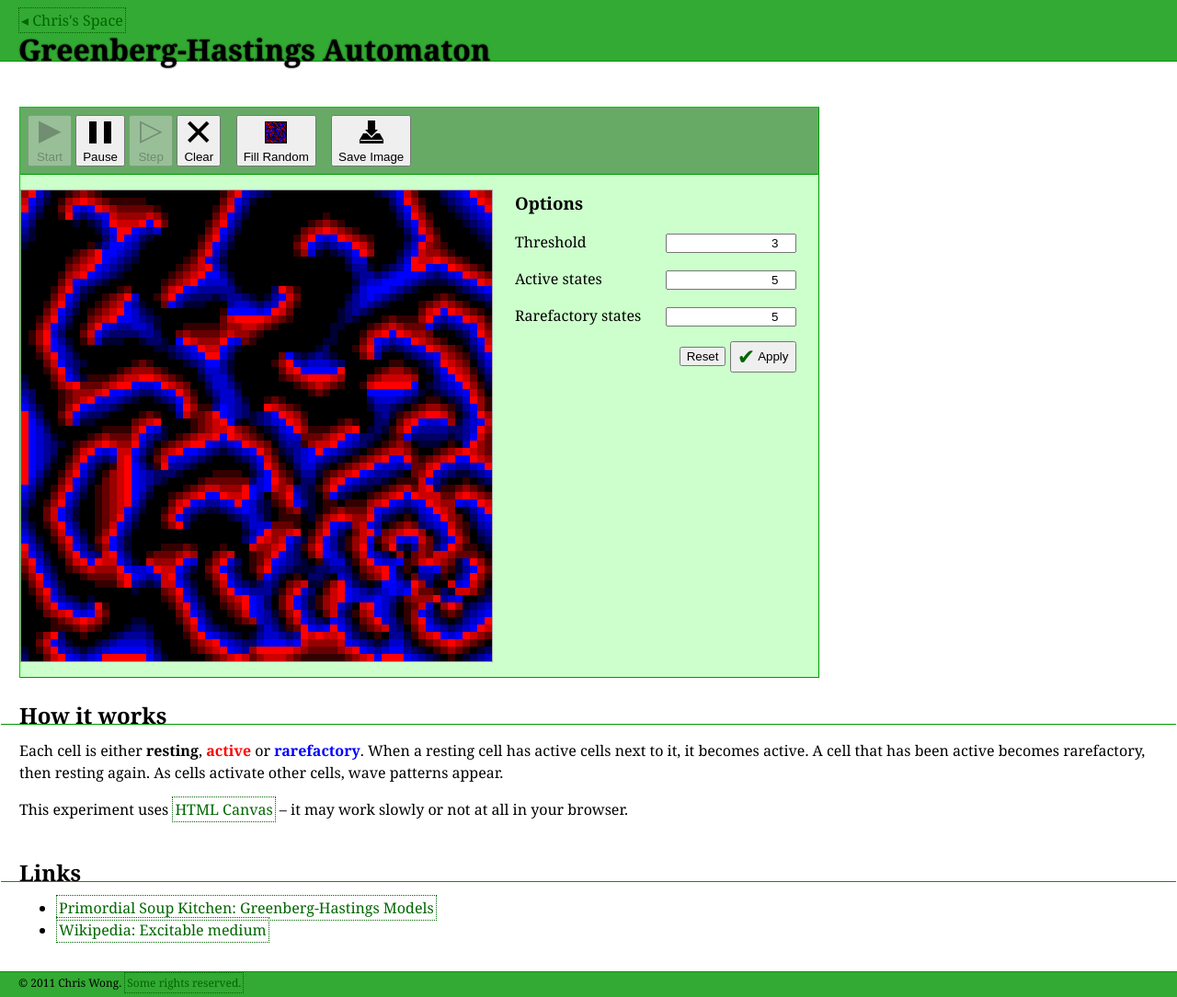
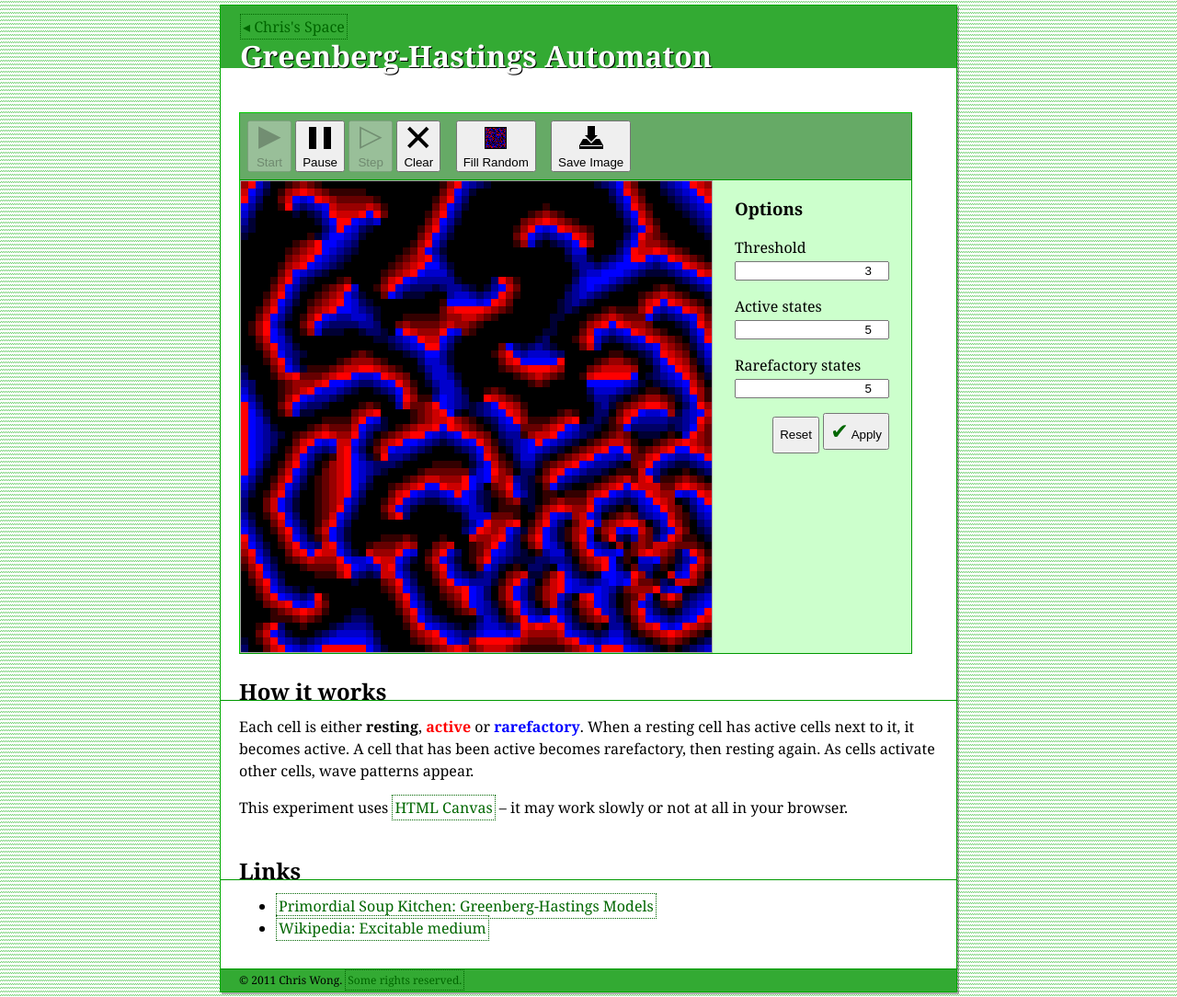
Before and after one commit to chrisyco/chrisyco.github.io, a Jekyll site: the page built from gh/index.html, in a window 1280 px wide. Shown: the whole page at 92% size. Built offline with Jekyll 4.4.1, drawn with Linux system fonts in a browser that asks for light colours; Markdown is read by kramdown in place of the engine named in the settings.

Commit message:
Much prettier now

```diff
--- a/_layouts/default.html
+++ b/_layouts/default.html
@@ -12,9 +12,9 @@
   </title>
 
   <meta name="author" content="Chris Wong" />
+  <meta name="viewport" content="width=820px" />
 
   <link rel="stylesheet" type="text/css" href="/media/styles.css" />
-
   {% for url in page.css %}
     <link rel="stylesheet" type="text/css" href="{{ url }}" />
   {% endfor %}
@@ -25,6 +25,8 @@
 
 </head>
 <body>
+
+  <div id="container">
 
     <header>
       {% unless page.home %}
@@ -48,5 +50,7 @@
       <p>&copy; 2011 Chris Wong. <a href="http://creativecommons.org/licenses/by-sa/3.0/">Some rights reserved.</a></p>
     </footer>
 
+  </div>
+
 </body>
 </html>
--- a/gh/gh.css
+++ b/gh/gh.css
@@ -1,4 +1,4 @@
-#container {
+#widget {
     float: left;
     border: 1px solid #0a0;
     border-color: #0c0 #090 #090 #0c0;
@@ -16,14 +16,13 @@
     border-bottom: 1px solid #090;
 }
 label {
-    display: inline-block;
-    width: 10em;
+    display: block;
 }
 input {
-    width: 10em;
+    width: 12em;
     text-align: right;
 }
-#buttons button {
+button {
     min-height: 3em;
 }
 #buttons button[disabled] img {
@@ -40,7 +39,7 @@ button.clickme {
 .checkmark {
     color: #060;
     font-size: 175%;
-    vertical-align: middle;
+    vertical-align: center;
 }
 button.clickme .checkmark {
     color: #f00;
--- a/gh/index.html
+++ b/gh/index.html
@@ -7,7 +7,7 @@ js: [gh.js]
 <!--[if lt IE 9]>
 <p>This experiment will not work in Internet Explorer. Try this experiment with a better browser such as <a href="http://www.google.com/chrome">Google Chrome</a> instead.</p>
 <![endif]-->
-<div id="container">
+<div id="widget">
   <div id="buttons">
     <button type="button" id="start" title="Start"><img alt="" src="play.png" /><br />Start</button>
     <button type="button" id="stop" title="Pause"><img alt="" src="pause.png" /><br />Pause</button>
--- a/media/screen.css
+++ b/media/screen.css
@@ -1,5 +1,5 @@
 body {
-  background: #3a3;
+  background: #fff url('pattern-00.png');
 }
 
 a {
@@ -38,9 +38,17 @@ a:active {
   box-shadow: none;
 }
 
+#container {
+  max-width: 50em;
+  margin: 5px auto;
+  border: 1px solid #0a0;
+  box-shadow: 2px 2px 0 rgba(0,0,0,0.33);
+}
+
 header {
-  margin: 0;
   border-bottom: 1px solid #090;
+  background: #3a3;
+  border: 1px solid #3a3;
 }
 
 header h2 {
@@ -55,13 +63,13 @@ header h2 a:before {
 
 header h1 {
   margin: 0.5em 20px 0;
-  color: #000;
+  color: #fff;
   text-shadow: 0 0 2px #000;
+  text-shadow: 1px 1px 0 #000;
 }
 
 #main {
   background: #fff;
-  border: 1px solid transparent;
   padding: 1em 0 1em;
 }
 
@@ -79,6 +87,7 @@ header h1 {
 
 footer {
   border-top: 1px solid #090;
+  background: #3a3;
 }
 
 footer p {
--- a/media/styles.css
+++ b/media/styles.css
@@ -7,8 +7,6 @@ body {
   padding: 0;
 }
 
-address, article, aside, audio, blockquote,
-canvas, dl, fieldset, form, hr,
-ol, p, pre, table, ul, video {
+address, article, aside, blockquote, dl, fieldset, form, hr, ol, p, pre, table, ul {
   margin: 1em 0;
 }
```
Also changed, not shown: media/pattern-00.png (added). Lines whose indentation alone changed are shown as unchanged.
